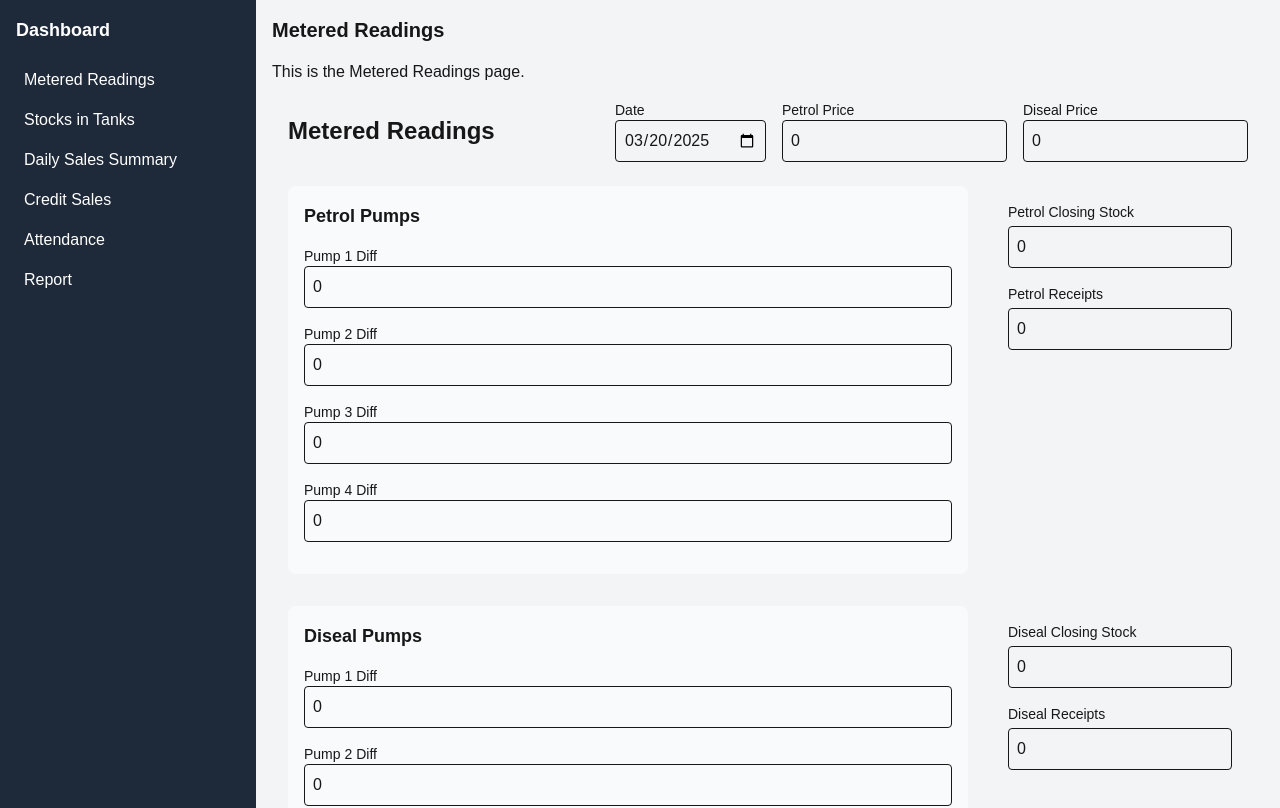
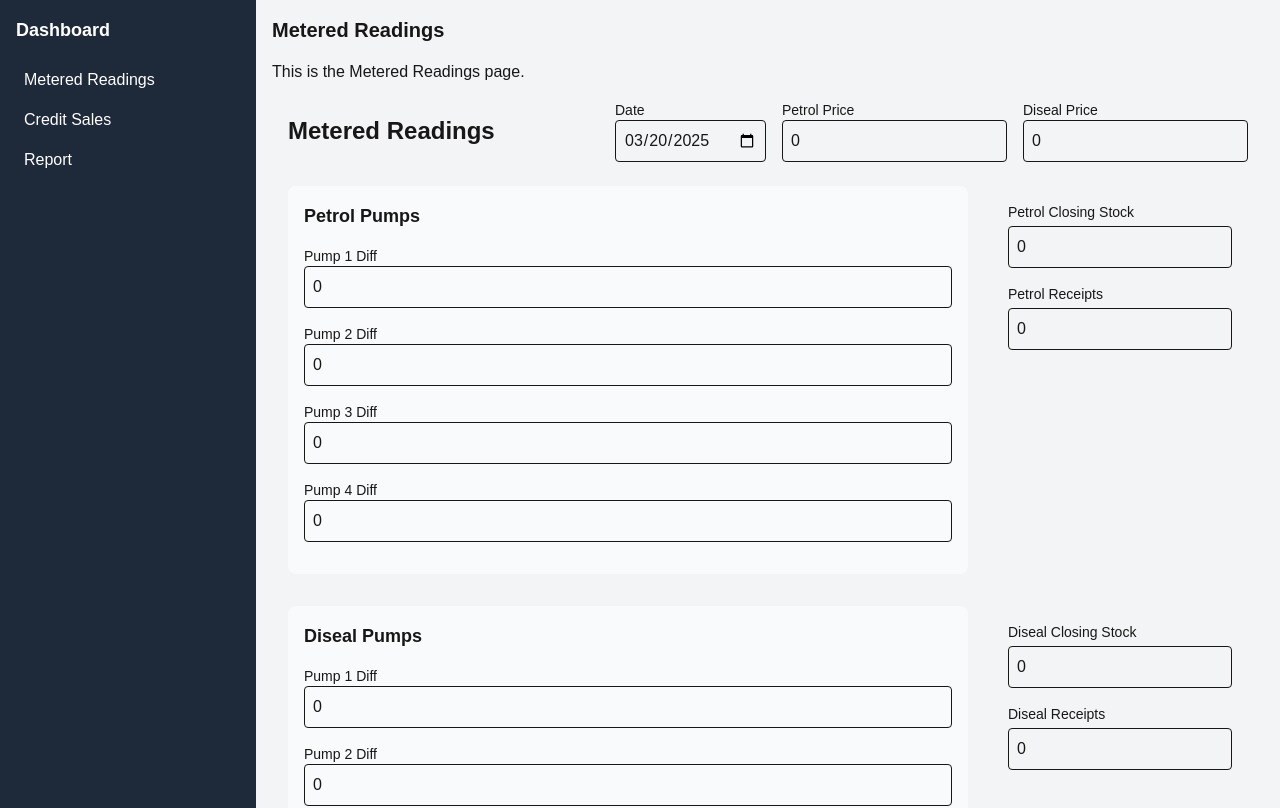
Before and after one commit to Anthony-Phiri-533-MW/fuel-management-web, a Next.js app: page /dashboard in a window 1280 px wide. Shown: the top 808 px of the page. Built offline with nearby package versions, Linux system fonts and the light colour scheme.

Commit message:
ADD SPABASE AND PRISMA Added supabase for data storage and prisma as the orm

```diff
--- a/app/components/ContentArea/ContentArea.tsx
+++ b/app/components/ContentArea/ContentArea.tsx
@@ -2,10 +2,6 @@
 
 import React from 'react';
 import MeteredReadings from '../Sidepanel/MeteredReadings/MeteredReadings';
-import StocksInTanks from '../Sidepanel/StocksInTanks/StocksInTanks';
-import DailySalesSummary from '../Sidepanel/DailySaleSummary/DailySalesSummary';
-import CreditSales from '../Sidepanel/CreditSales/CreditSales';
-import Attendance from '../Sidepanel/Attendance/Attendance';
 import Report from '../Sidepanel/Report/Report';
 
 interface ContentAreaProps {
@@ -16,10 +12,6 @@ const ContentArea: React.FC<ContentAreaProps> = ({ selectedSection }) => {
   // Map the selected section to its corresponding component
   const sectionComponents: { [key: string]: React.FC } = {
     'Metered Readings': MeteredReadings,
-    'Stocks in Tanks': StocksInTanks,
-    'Daily Sales Summary': DailySalesSummary,
-    'Credit Sales': CreditSales,
-    'Attendance': Attendance,
     'Report': Report,
   };
 
--- a/app/components/Sidepanel/Attendance/Attendance.tsx
+++ /dev/null
@@ -1,13 +0,0 @@
-import React from 'react';
-
-const Attendance: React.FC = () => {
-  return (
-    <div>
-      <h2 className="text-xl font-bold mb-4">Attendance</h2>
-      <p>This is the Attendance page.</p>
-      {/* Add your content here */}
-    </div>
-  );
-};
-
-export default Attendance;
--- a/app/components/Sidepanel/DailySaleSummary/DailySalesSummary.tsx
+++ /dev/null
@@ -1,13 +0,0 @@
-import React from 'react';
-
-const DailySalesSummary: React.FC = () => {
-  return (
-    <div>
-      <h2 className="text-xl font-bold mb-4">Daily Sales Summary</h2>
-      <p>This is the Daily Sales Summary page.</p>
-      {/* Add your content here */}
-    </div>
-  );
-};
-
-export default DailySalesSummary;
--- a/app/components/Sidepanel/SidePanel.tsx
+++ b/app/components/Sidepanel/SidePanel.tsx
@@ -9,10 +9,7 @@ interface SidePanelProps {
 const SidePanel: React.FC<SidePanelProps> = ({ onSelect }) => {
   const sections = [
     'Metered Readings',
-    'Stocks in Tanks',
-    'Daily Sales Summary',
     'Credit Sales',
-    'Attendance',
     'Report',
   ];
 
--- a/app/components/Sidepanel/StocksInTanks/StocksInTanks.tsx
+++ /dev/null
@@ -1,13 +0,0 @@
-import React from 'react';
-
-const StocksInTanks: React.FC = () => {
-  return (
-    <div>
-      <h2 className="text-xl font-bold mb-4">Stocks in Tanks</h2>
-      <p>This is the Stocks in Tanks page.</p>
-      {/* Add your content here */}
-    </div>
-  );
-};
-
-export default StocksInTanks;
--- a/package.json
+++ b/package.json
@@ -9,6 +9,7 @@
     "lint": "next lint"
   },
   "dependencies": {
+    "@prisma/client": "^6.5.0",
     "next": "15.2.2",
     "react": "^19.0.0",
     "react-dom": "^19.0.0",
--- /dev/null
+++ b/utils/supabase.ts
@@ -0,0 +1,13 @@
+import { createClient } from '@supabase/supabase-js'
+
+export const supabase = createClient(
+  process.env.EXPO_PUBLIC_SUPABASE_URL || "",
+  process.env.EXPO_PUBLIC_SUPABASE_ANON_KEY || "",
+  {
+    auth: {
+      storage: AsyncStorage,
+      autoRefreshToken: true,
+      persistSession: true,
+      detectSessionInUrl: false,
+    },
+  })
```
Also changed, not shown: 2 other files (tests, documents, lock files or other folders).
